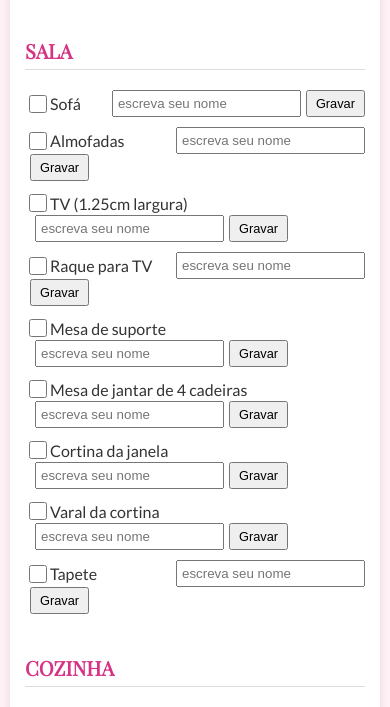
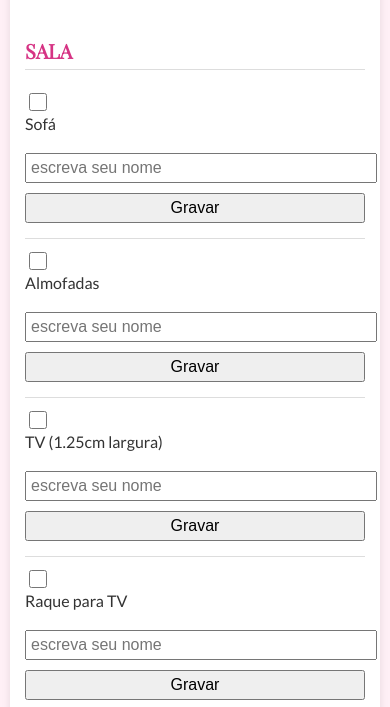
Before and after one commit to MpRonald/casa-nova-rebeca, a plain HTML site: page index.html in a window 390 px wide. Shown: the part 76-783 px from the top of the page. Drawn offline with nearby package versions, Linux system fonts and the light colour scheme; no server answers.

Commit message:
Add files via upload

```diff
--- a/index.html
+++ b/index.html
@@ -7,6 +7,7 @@
   <link href="https://fonts.googleapis.com/css?family=Playfair+Display|Lato&display=swap" rel="stylesheet">
   <meta name="viewport" content="width=device-width, initial-scale=1.0">
   <style>
+    /* Estilos Gerais */
     body {
       background: #fff0f6;
       font-family: 'Lato', sans-serif;
@@ -41,8 +42,10 @@
     .item {
       display: flex;
       align-items: center;
+      flex-wrap: wrap;
+      padding-bottom: 10px;
       margin-bottom: 10px;
-      flex-wrap: wrap;
+      border-bottom: 1px solid #ddd;
     }
     .item label {
       flex-grow: 1;
@@ -56,18 +59,21 @@
     .name-input {
       margin-left: 10px;
       padding: 4px;
+      font-size: 1em;
     }
     .name-btn {
       margin-left: 5px;
       padding: 4px 8px;
       cursor: pointer;
+      font-size: 1em;
     }
     input[type="checkbox"] {
       width: 18px;
       height: 18px;
       cursor: pointer;
     }
-    /* Responsividade para smartphones */
+
+    /* Media Query para Smartphones */
     @media (max-width: 600px) {
       body {
         padding: 10px;
@@ -81,11 +87,26 @@
       .section h2 {
         font-size: 20px;
       }
+      .item {
+        flex-direction: column;
+        align-items: stretch;
+      }
       .item label {
+        margin-bottom: 5px;
+        font-size: 16px;
+      }
+      .ok {
+        margin: 5px 0;
+      }
+      .name-input {
+        width: 100%;
+        margin: 5px 0;
         font-size: 16px;
       }
       .name-btn {
-        font-size: 0.8em;
+        width: 100%;
+        margin: 5px 0;
+        font-size: 16px;
       }
     }
   </style>
@@ -615,7 +636,7 @@
   <script src="https://www.gstatic.com/firebasejs/9.22.0/firebase-database-compat.js"></script>
 
   <script>
-    // Configure seu Firebase (substitua databaseURL pelo URL do seu Realtime Database)
+    // Configuração do Firebase – certifique-se de que o databaseURL está correto.
     const firebaseConfig = {
       apiKey: "AIzaSyBZVYqWk-km3junFvXQ1owOCneFTrrMRjI",
       authDomain: "casa-nova-rebeca.firebaseapp.com",
@@ -633,7 +654,7 @@
     document.addEventListener('DOMContentLoaded', () => {
       const checkboxes = document.querySelectorAll('input[type="checkbox"]');
 
-      // Atualiza a interface com os estados dos checkboxes salvos
+      // Sincroniza os estados dos checkboxes com os dados do Firebase
       firebase.database().ref('checkboxes').on('value', (snapshot) => {
         const data = snapshot.val();
         checkboxes.forEach((checkbox, index) => {
@@ -649,13 +670,13 @@
         });
       });
 
-      // Atualiza os campos de nome com os dados salvos
+      // Sincroniza os campos de nome com os dados do Firebase
       firebase.database().ref('names').on('value', (snapshot) => {
         const namesData = snapshot.val();
         if (namesData) {
           for (const key in namesData) {
             const parts = key.split('-');
-            if(parts.length === 2) {
+            if (parts.length === 2) {
               const index = parts[1];
               const nameInput = document.getElementById('nameInput' + index);
               if (nameInput) {
@@ -666,7 +687,7 @@
         }
       });
 
-      // Ao alterar um checkbox, atualiza no Firebase
+      // Atualiza o Firebase quando um checkbox for alterado
       checkboxes.forEach((checkbox, index) => {
         const key = 'checkbox-' + (index + 1);
         checkbox.addEventListener('change', function() {
@@ -675,7 +696,7 @@
       });
     });
 
-    // Função para salvar o nome do campo de texto
+    // Função para salvar o nome inserido
     function saveName(key, inputId) {
       const newName = document.getElementById(inputId).value;
       firebase.database().ref('names/' + key).set(newName);
```
